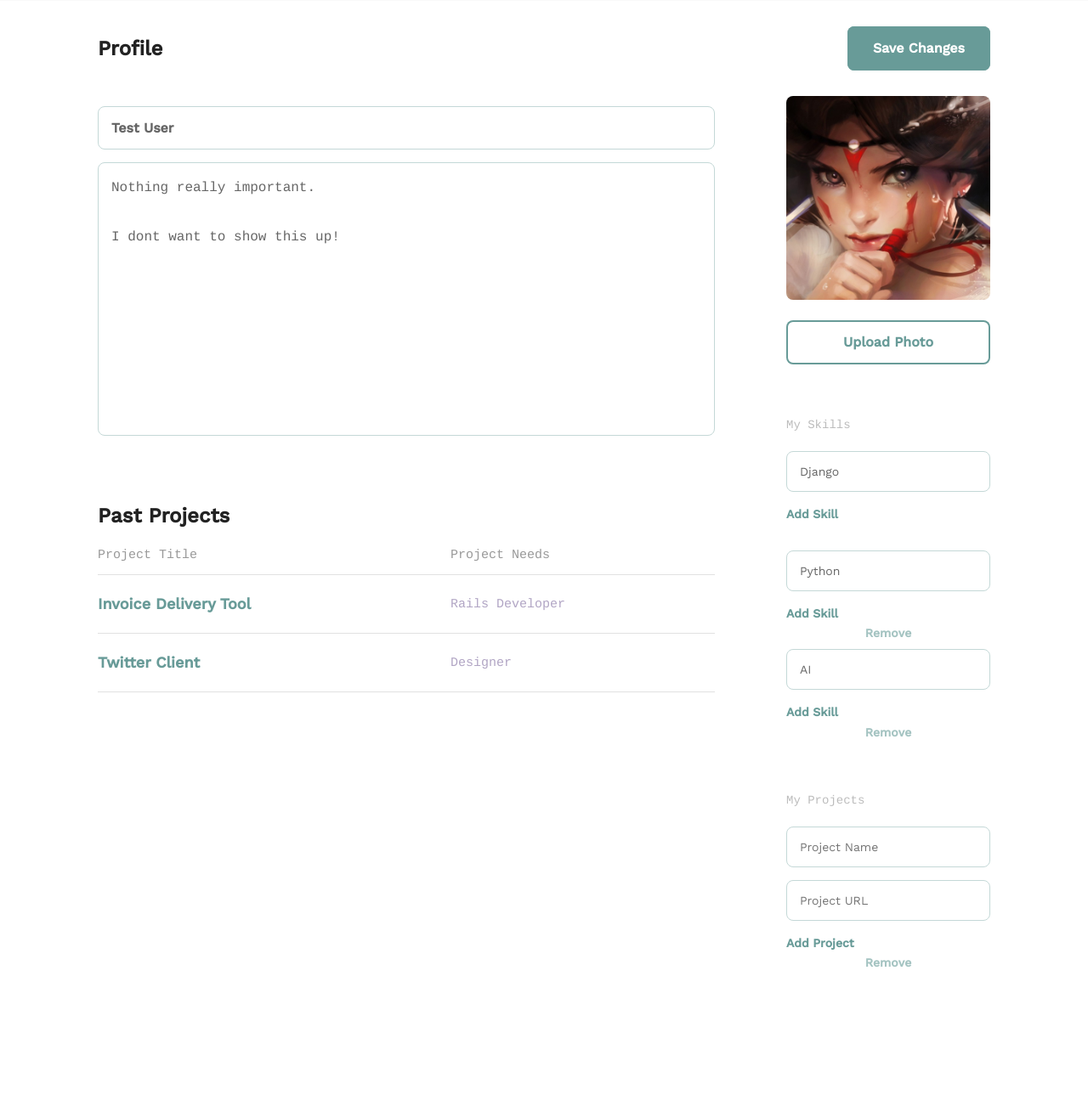
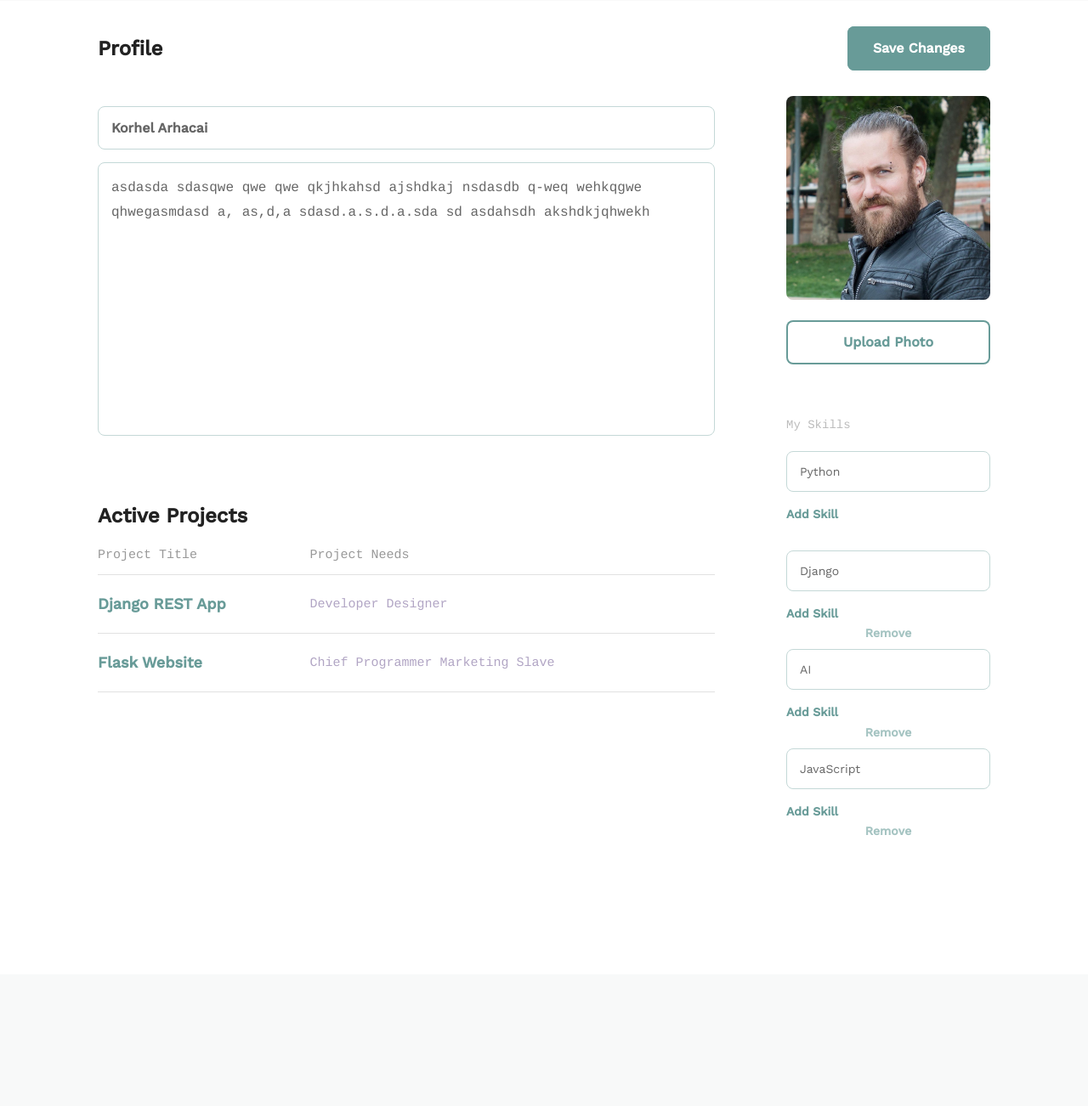
Before and after one commit to Arhacai/social-team-builder, a Django app: page /profile/edit/ in a window 1280 px wide. Shown: the part 170-1472 px from the top of the page at 85% size. After the commit the page ends 1153 px from the top, so only its background shows below. Run offline with Django 3.2, Linux system fonts and the light colour scheme; a user stored in the database is signed in; data comes from the database, SQL or seed files in the repository.

Commit message:
Modified profiles and projects models and views to fix some positions issues

```diff
--- a/team_builder/profiles/models.py
+++ b/team_builder/profiles/models.py
@@ -17,6 +17,9 @@
 
     skills = models.ManyToManyField(Skill, blank=True)
 
+    def __str__(self):
+        return self.display_name
+
     def save(self, *args, **kwargs):
         if not self.display_name:
             self.display_name = self.user.username
--- a/team_builder/profiles/templates/profiles/profile_edit.html
+++ b/team_builder/profiles/templates/profiles/profile_edit.html
@@ -5,8 +5,10 @@
   <div class="circle--actions--bar">
     <nav class="bounds">
       <ul class="circle--pill--list">
-        <li><a href="applications.html">Applications</a></li>
-        <li><a class="selected" href="profile.html">Profile</a></li>
+        {% if user.is_authenticated and user == profile.user %}
+            <li><a href="{% url 'projects:applications' %}">Applications</a></li>
+        {% endif %}
+        <li><a class="selected" href="{% url 'profiles:view-profile' pk=profile.pk %}">Profile</a></li>
       </ul>
     </nav>
   </div>
@@ -27,6 +29,33 @@
             <div class="circle--input--h1">{{ profile_form.display_name }}</div>
           <div class="circle--article--body">{{ profile_form.bio }}</div>
 
+          {% if active_projects %}
+      <h2>Active Projects</h2>
+      <table class="u-full-width circle--table">
+        <thead>
+          <tr>
+            <th>Project Title</th>
+            <th class="circle--cell--right">Project Needs</th>
+          </tr>
+        </thead>
+        <tbody>
+          {% for project in active_projects %}
+          <tr class="clickable-row" data-href="{% url 'projects:view-project' pk=project.pk %}">
+            <td>
+              <h3>{{ project.title }}</h3>
+            </td>
+            <td class="circle--cell--right">
+              {% for position in project.positions.all %}
+              <span class="secondary-label">{{ position.title }}</span>
+              {% endfor %}
+            </td>
+          </tr>
+          {% endfor %}
+        </tbody>
+      </table>
+      {% endif %}
+
+      {% if past_projects %}
       <h2>Past Projects</h2>
       <table class="u-full-width circle--table">
         <thead>
@@ -36,24 +65,21 @@
           </tr>
         </thead>
         <tbody>
-              <tr class="clickable-row" data-href="project.html">
+          {% for project in past_projects %}
+          <tr class="clickable-row" data-href="{% url 'projects:view-project' pk=project.pk %}">
             <td>
-                  <h3>Invoice Delivery Tool</h3>
+              <h3>{{ project.title }}</h3>
             </td>
             <td class="circle--cell--right">
-                  <span class="secondary-label">Rails Developer</span>
+              {% for position in project.positions.all %}
+              <span class="secondary-label">{{ position.title }}</span>
+              {% endfor %}
             </td>
           </tr>
-              <tr class="clickable-row" data-href="project.html">
-                <td>
-                  <h3>Twitter Client</h3>
-                </td>
-                <td class="circle--cell--right">
-                  <span class="secondary-label">Designer</span>
-                </td>
-              </tr>
+          {% endfor %}
         </tbody>
       </table>
+      {% endif %}
         </div>
 
         <div class="grid-25 grid-push-5">
@@ -87,19 +113,6 @@
             </ul>
 
           </div>
-
-
-          <div class="circle--secondary--module">
-            <h4>My Projects</h4>
-            <ul class="circle--clone--list">
-              <li>
-                <input type="text" placeholder="Project Name" />
-                <input type="text" placeholder="Project URL" />
-                <a class="circle--clone--add">Add Project</a>
-                <a class="circle--clone--remove">Remove</a>
-              </li>
-            </ul>
-          </div>
         </div>
   </form>
   </div>
--- a/team_builder/profiles/urls.py
+++ b/team_builder/profiles/urls.py
@@ -3,6 +3,6 @@
 from . import views
 
 urlpatterns = [
-    url(r"^$", views.ProfileView.as_view(), name="view-profile"),
+    url(r"^(?P<pk>\d+)$", views.ProfileView.as_view(), name="view-profile"),
     url(r"^edit/", views.ProfileEditView.as_view(), name="edit-profile"),
 ]
--- a/team_builder/profiles/views.py
+++ b/team_builder/profiles/views.py
@@ -13,13 +13,13 @@
     template_name = "profiles/profile.html"
 
     def get_object(self):
-        return get_object_or_404(self.model, user=self.request.user)
+        return get_object_or_404(self.model, pk=self.kwargs.get('pk'))
 
     def get_context_data(self, **kwargs):
         context = super(ProfileView, self).get_context_data(**kwargs)
         context['profile'] = self.get_object()
-        context['active_projects'] = self.request.user.project.filter(completed=False)
-        context['past_projects'] = self.request.user.project.filter(completed=True)
+        context['active_projects'] = self.get_object().user.project.filter(completed=False)
+        context['past_projects'] = self.get_object().user.project.filter(completed=True)
         return context
 
 
@@ -31,10 +31,17 @@
     def get_object(self, queryset=None):
         return get_object_or_404(self.model, user=self.request.user)
 
+    def get_context_data(self, **kwargs):
+        context = super(ProfileEditView, self).get_context_data(**kwargs)
+        context['active_projects'] = self.get_object().user.project.filter(completed=False)
+        context['past_projects'] = self.get_object().user.project.filter(completed=True)
+        return context
+
+
     def get_success_url(self):
         if self.request.FILES:
             return HttpResponseRedirect(reverse("profiles:edit-profile"))
-        return HttpResponseRedirect(reverse("profiles:view-profile"))
+        return HttpResponseRedirect(reverse("profiles:view-profile", kwargs={'pk': self.get_object().pk}))
 
     def post(self, request, *args, **kwargs):
         self.object = self.get_object()
--- a/team_builder/projects/models.py
+++ b/team_builder/projects/models.py
@@ -7,7 +7,9 @@
 class Position(models.Model):
     title = models.CharField(max_length=30)
     description = models.CharField(max_length=140)
+    related_project = models.ForeignKey('Project', null=True)
     applications = models.ManyToManyField('Application', blank=True, related_name="position_applications")
+    filled = models.BooleanField(default=False)
 
     def __str__(self):
         return self.title
--- a/team_builder/projects/templates/projects/applications.html
+++ b/team_builder/projects/templates/projects/applications.html
@@ -6,7 +6,7 @@
     <nav class="bounds">
       <ul class="circle--pill--list">
         <li><a class="selected" href="{% url 'projects:applications' %}">Applications</a></li>
-        <li><a href="{% url 'profiles:view-profile' %}">Profile</a></li>
+        <li><a href="{% url 'profiles:view-profile' pk=user.profile.pk %}">Profile</a></li>
       </ul>
     </nav>
   </div>
@@ -62,9 +62,9 @@
           {% for application in applications %}
           <tr>
             <td class="clickable-row" >
-              <a style="text-decoration: none" href="{% url 'profiles:view-profile' %}">
+              <a style="text-decoration: none" href="{% url 'profiles:view-profile' pk=application.applicant.profile.pk %}">
                 <h3>{{ application.applicant.profile.display_name }}</h3>
-                  <p><a style="text-decoration: none" href="">Project Title</a></p>
+                  <p><a style="text-decoration: none" href="{% url 'projects:view-project' pk=application.position.related_project.pk %}">{{ application.position.related_project.title }}</a></p>
               </a>
             </td>
             <td class="circle--cell--right">
--- a/team_builder/projects/templates/projects/project_new.html
+++ b/team_builder/projects/templates/projects/project_new.html
@@ -8,7 +8,7 @@
         <div class="bounds">
           <div class="grid-100">
             <button class="button button-primary">Save Project</button>
-            <a class="button button-text" href="{% url 'profiles:view-profile' %}">Discard</a>
+            <a class="button button-text" href="{% url 'profiles:view-profile' pk=user.profile.pk %}">Discard</a>
           </div>
         </div>
       </div>
--- a/team_builder/team_builder/settings.py
+++ b/team_builder/team_builder/settings.py
@@ -124,7 +124,7 @@
 STATIC_URL = '/static/'
 STATICFILES_DIRS = [os.path.join(BASE_DIR, 'assets')]
 
-LOGIN_REDIRECT_URL = "profiles:view-profile"
+LOGIN_REDIRECT_URL = "home"
 
 AUTH_USER_MODEL = "accounts.User"
 
--- a/team_builder/templates/index.html
+++ b/team_builder/templates/index.html
@@ -29,7 +29,7 @@
 
     <div class="grid-70 grid-push-5">
       {% if not active_projects and not past_projects %}
-        <p>Your search finished with no results.</p>
+        <p>There are no projects listed</p>
       {% else %}
           {% if active_projects %}
           <h2>Active Projects</h2>
--- a/team_builder/templates/layout.html
+++ b/team_builder/templates/layout.html
@@ -54,7 +54,7 @@
           <nav>
             <ul class="circle--inline">
               {% if user.is_authenticated %}
-                <li><a href="{% url 'profiles:view-profile' %}">Profile</a></li>
+                <li><a href="{% url 'profiles:view-profile' pk=user.profile.pk%}">Profile</a></li>
                 <li><a href="{% url 'accounts:logout' %}">Logout</a></li>
               {% else %}
                 <li><a href="{% url 'accounts:signup' %}">Sign Up</a></li>
```
Also changed, not shown: team_builder/profiles/templates/profiles/profile.html (+6 -5 lines), team_builder/projects/templates/projects/project.html (+16 -3 lines), team_builder/projects/views.py (+13 -2 lines), team_builder/assets/avatars/Adrian_avatar.jpg (added), team_builder/assets/avatars/Mononoke_avatar_sUeb6eq.jpg (added), team_builder/assets/avatars/Raziel_avatar.jpg (added), team_builder/db.sqlite3, team_builder/projects/migrations/0009_position_related_project.py (added), team_builder/projects/migrations/0010_position_filled.py (added). Lines whose indentation alone changed are shown as unchanged.
